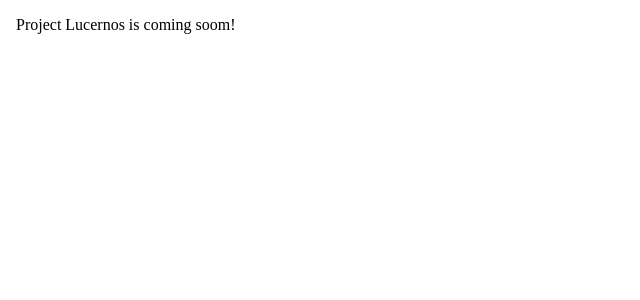
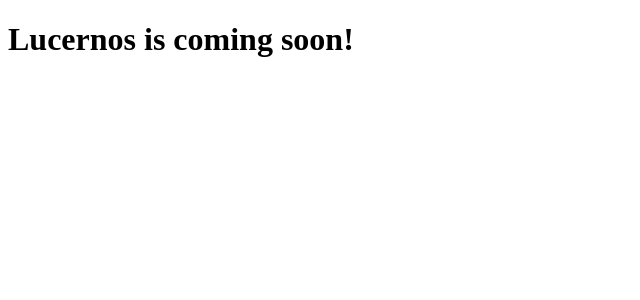
Before and after one commit to hubfernandes/tabnews, a Next.js app: page / in a window 1280 px wide. Shown: the top 300 px of the page, without its empty margins (0-640 px from the left). Built offline with nearby package versions, Linux system fonts and the light colour scheme.

Commit message:
update meta headers

```diff
--- a/pages/index.js
+++ b/pages/index.js
@@ -2,17 +2,16 @@
 
 function Home() {
   return (
-    <html>
+    <div>
       <Head>
+        <title>Lucernos</title>
         <meta
           name="facebook-domain-verification"
           content="4z8f7zuqlymkb9ux32u6h51dgk5jlp"
         />
       </Head>
-      <body>
-        <p>Project Lucernos is coming soom!</p>
-      </body>
-    </html>
+      <h1>Lucernos is coming soon!</h1>
+    </div>
   );
 }
 
```
